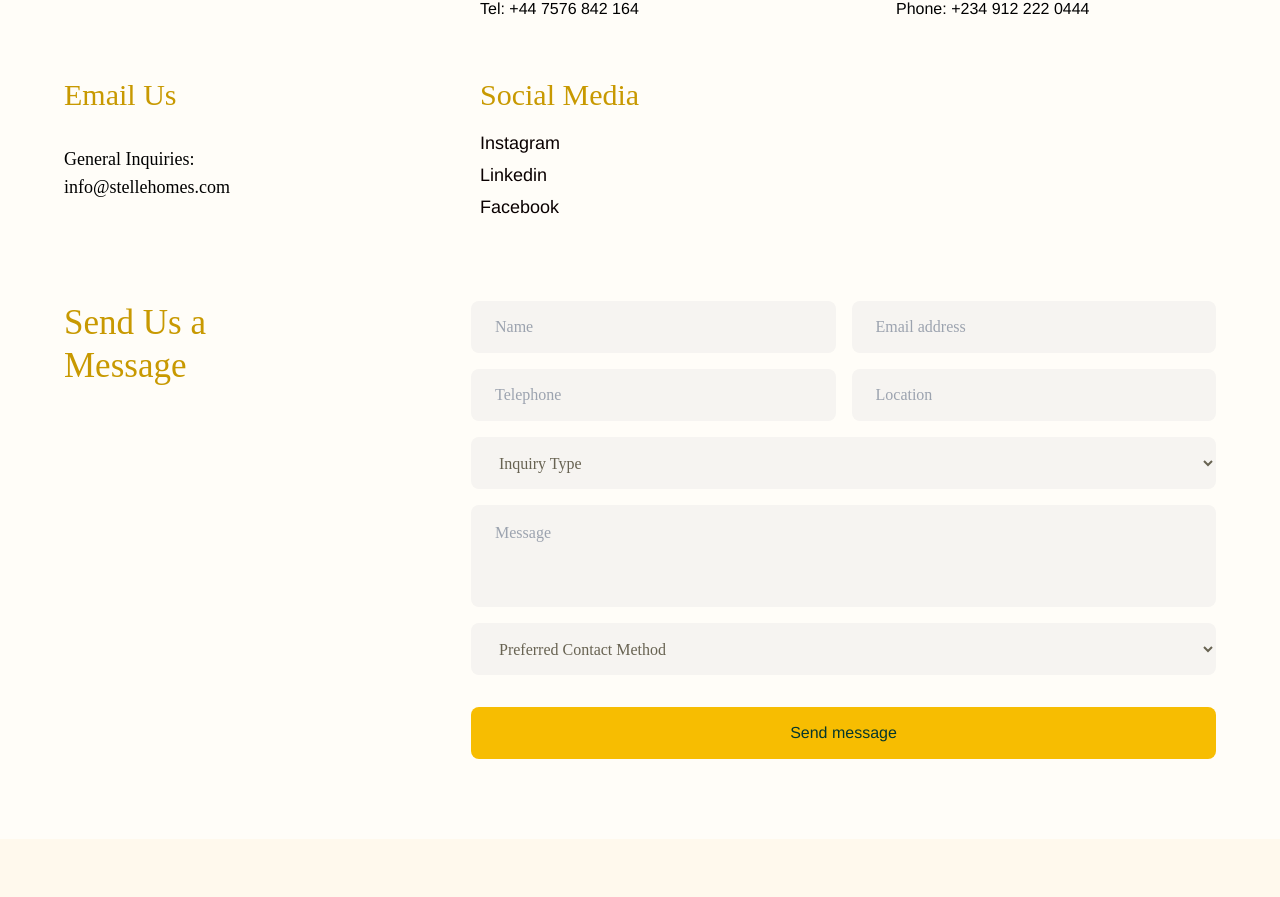
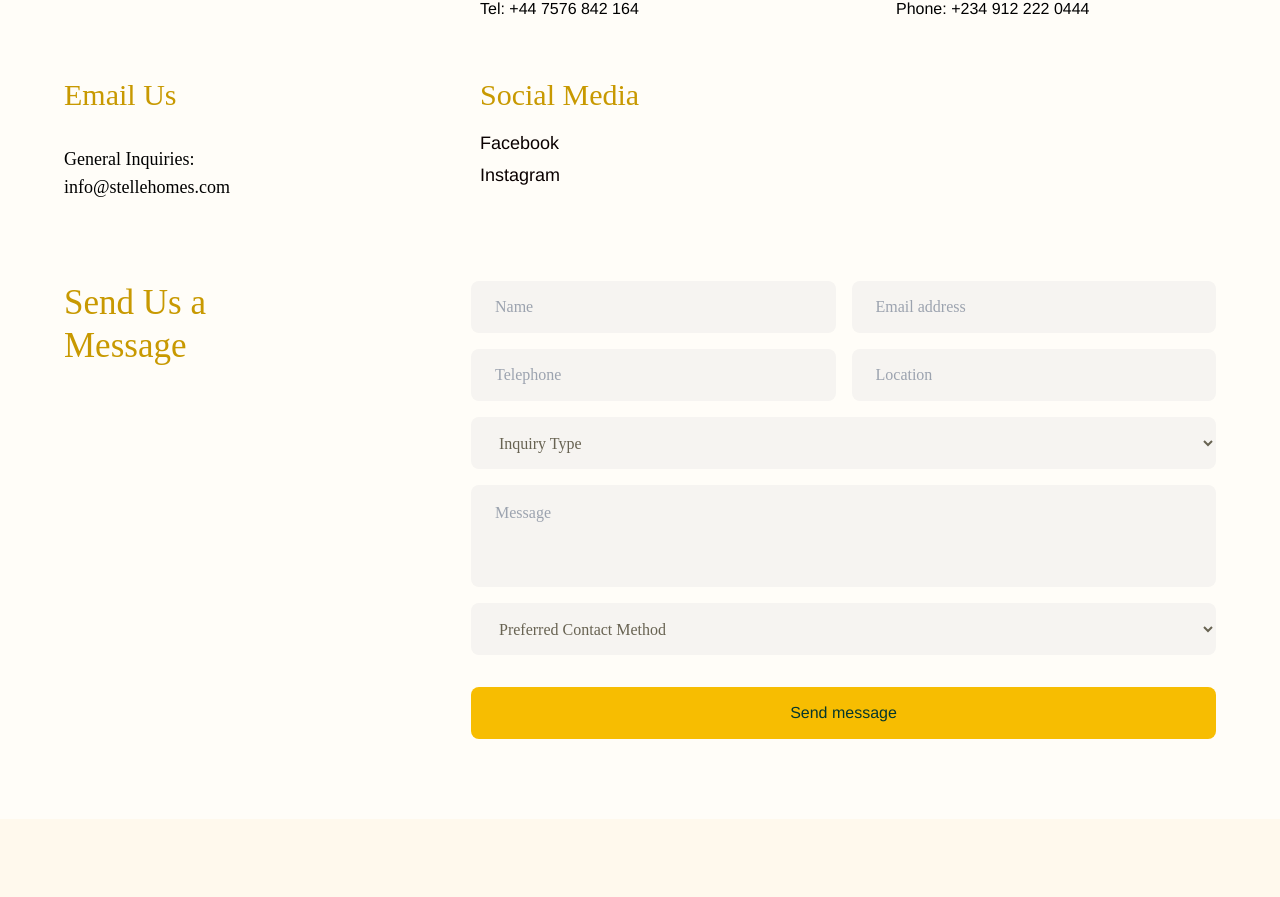
Before and after one commit to codedjade003/StelleHomes, a React (Vite) app: page /contact in a window 1280 px wide. Shown: the part 939-1836 px from the top of the page. Built offline with nearby package versions, Linux system fonts and the light colour scheme.

Commit message:
updated contacts page social media links

```diff
--- a/src/components/pages/Contact/ContactSection.tsx
+++ b/src/components/pages/Contact/ContactSection.tsx
@@ -20,7 +20,10 @@ export const ContactSection = (): JSX.Element => {
     },
   ];
 
-  const socialMediaLinks = ["Instagram", "Linkedin", "Facebook"];
+const socialMediaLinks = [
+  { name: "Facebook", url: "https://facebook.com/stellehomes" },
+  { name: "Instagram", url: "https://instagram.com/realstellehomes" },
+];
 
 const faqData = [
   {
@@ -126,11 +129,13 @@ const faqData = [
           <nav className="flex flex-col gap-1 font-[Montserrat]">
             {socialMediaLinks.map((platform) => (
               <a
-                key={platform}
-                href={`#${platform.toLowerCase()}`}
+                key={platform.name}
+                href={platform.url}
+                target="_blank"
+                rel="noopener noreferrer"
                 className="text-base sm:text-lg text-[#0a0000] font-[Helvetica] hover:text-[#c89901]"
               >
-                {platform}
+                {platform.name}
               </a>
             ))}
           </nav>
```
Lines whose indentation alone changed are shown as unchanged.
